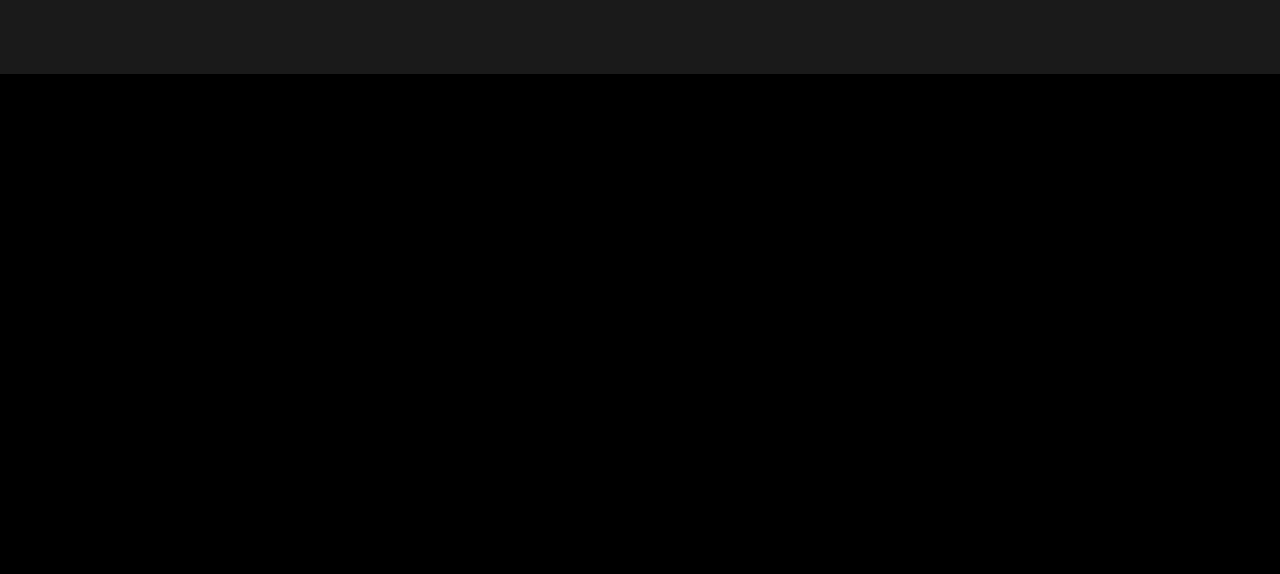
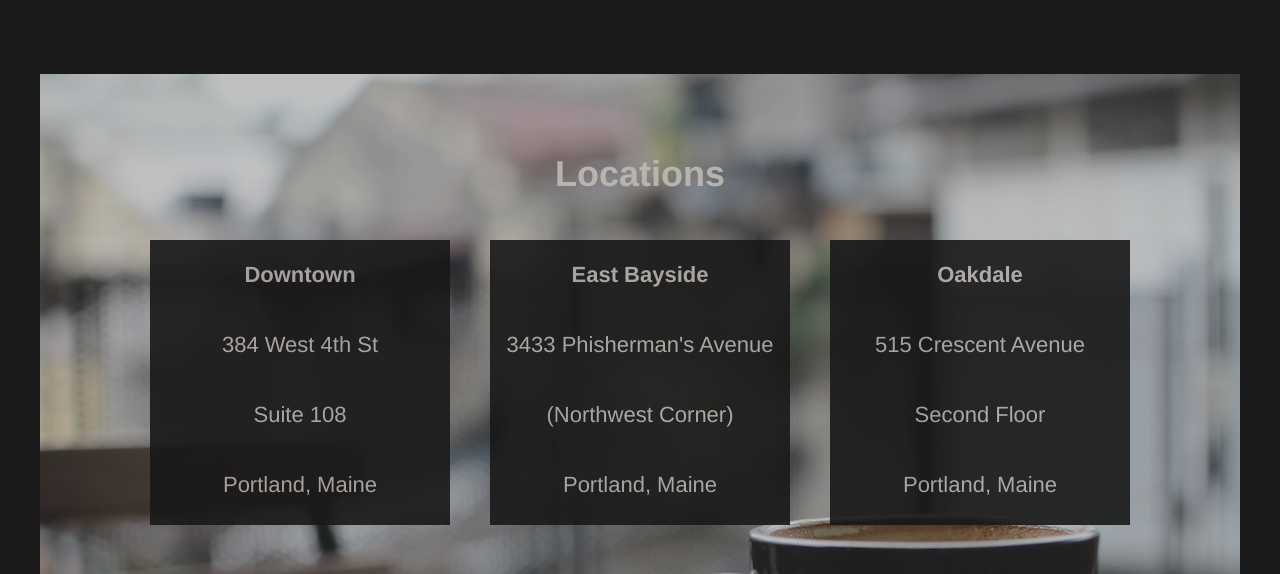
Before and after one commit to missasch/TeaCozy, a plain HTML site: page index.html in a window 1280 px wide. Shown: the part 1540-2114 px from the top of the page. Before the commit the page ends 1614 px from the top, so only its background shows below. Drawn offline with Linux system fonts and the light colour scheme.

Commit message:
Finished Locations Section

```diff
--- a/index.html
+++ b/index.html
@@ -57,6 +57,29 @@
         </div>
       </section>
 
+    <!--Locations-->
+
+    <section id="locations">
+      <h2 class="location-heading">Locations</h2>
+      <div class="location-boxes">
+          <div class="location">
+            <h3>Downtown</h3>
+            <p>384 West 4th St</p>
+            <p>Suite 108</p>
+            <p>Portland, Maine</p>
+          </div>
+          <div class="location center">
+            <h3>East Bayside</h3>
+            <p>3433 Phisherman's Avenue</p>
+            <p>(Northwest Corner)</p>
+            <p>Portland, Maine</p>
+          </div>
+          <div class="location">
+            <h3>Oakdale</h3>
+            <p>515 Crescent Avenue</p>
+            <p>Second Floor</p>
+            <p>Portland, Maine</p>
+          </div>
     </main>
 
 
--- a/resources/css/style.css
+++ b/resources/css/style.css
@@ -22,6 +22,9 @@ header {
 main {
   display: block;
   padding-top: 60px;
+}
+h2 {
+  font-size: 36px;
 }
 .logo {
   flex: 1;
@@ -59,16 +62,11 @@ nav a {
 #mission-text {
   background-color: black;
 }
-#mission-text h2 {
-  font-size: 36px;
-}
 #featured {
   padding-top: 70px;
   margin-bottom: 55px;
 }
-#featured h2 {
-  font-size: 36px;
-}
+#featured
 .image-container {
   display: flex;
   justify-content: center;
@@ -84,3 +82,34 @@ nav a {
 .blocks {
   width: 100%;
 }
+#locations {
+  display: flex;
+  flex-direction: column;
+  justify-content: center;
+  align-items: center;
+  background-image: url("../images/img-locations-background.jpg");
+  margin: 0 auto;
+  height: 500px;
+  width: 1200px;
+}
+.location-heading {
+  background-color: transparent;
+}
+.location-boxes {
+  display: flex;
+  justify-content: center;
+  align-items: center;
+  background-color: transparent;
+  margin-top: 15px;
+}
+.location {
+  display: flex;
+  flex-direction: column;
+  width: 300px;
+  height: 285px;
+  opacity: 1;
+}
+.center {
+  margin-left: 40px;
+  margin-right: 40px;
+}
```
